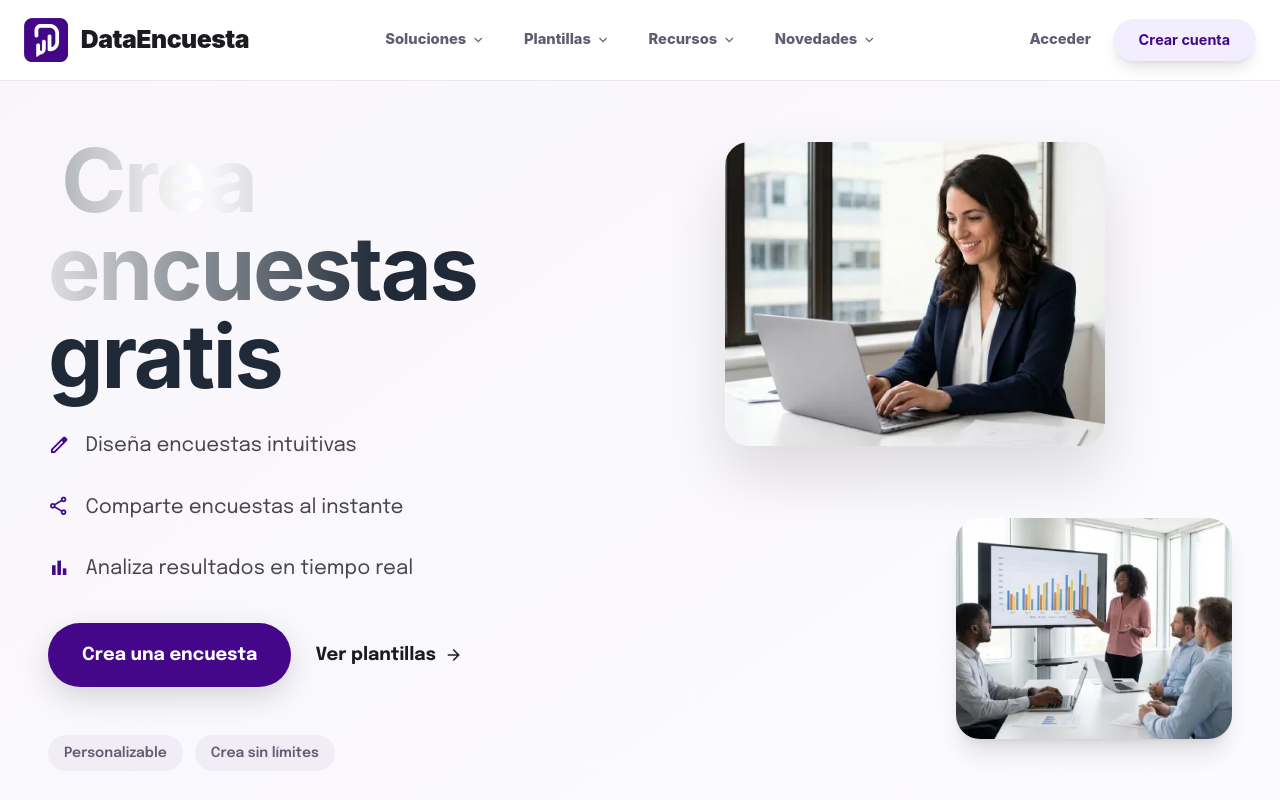
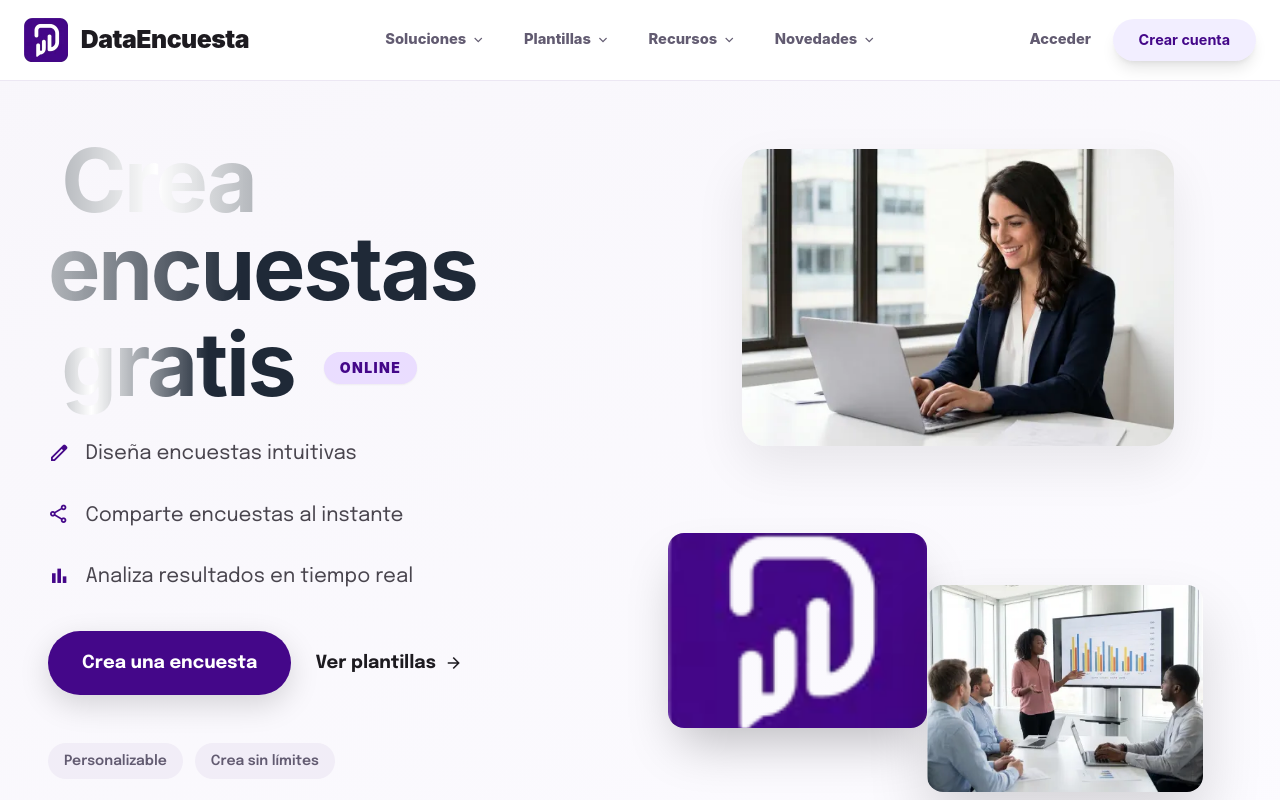
Before and after one commit to klhetvintellez23-cpu/DATAFYRA, an Angular app: page / in a window 1280 px wide. Shown: the top 800 px of the page. Built offline with nearby package versions, Linux system fonts and the light colour scheme.

Commit message:
UI Improvements: Landing layout updates, survey flow UX fixes, and editor sidebar styling

```diff
--- a/src/app/components/survey-simulator/survey-simulator.ts
+++ b/src/app/components/survey-simulator/survey-simulator.ts
@@ -85,10 +85,6 @@ type TransformMode = 'move' | 'resize' | 'stretch';
           (start)="startSurvey()">
         </app-survey-welcome-screen>
       } @else if (shouldShowQuestions()) {
-        <div class="simulator-progress" aria-hidden="true">
-          <div class="simulator-progress-fill" [style.width]="progress() + '%'"></div>
-        </div>
-
         <section class="simulator-question-page" [class.multi-question-page]="currentPageQuestions().length > 1">
           @if (designMode && currentPageQuestions().length === 0) {
             <div class="empty-question-page">
@@ -754,6 +750,8 @@ export class SurveySimulatorComponent implements OnChanges {
     if (!this.isFirst()) {
       this.currentPageIndex.update((index) => index - 1);
       this.validationError.set('');
+    } else {
+      this.started.set(false);
     }
   }
 
--- a/src/app/pages/editor/editor.html
+++ b/src/app/pages/editor/editor.html
@@ -49,14 +49,13 @@
   @if (currentTab === 'design') {
   <div class="editor-body" [style.--sidebar-right-width.px]="effectiveRightSidebarWidth()">
     <aside class="editor-sidebar-left builder-pages-sidebar">
-      <div class="builder-sidebar-heading"
-        style="display: flex; align-items: center; justify-content: space-between; flex-wrap: wrap;">
-        <div style="display: flex; align-items: center; gap: 8px;">
-          <h2>Páginas de encuesta</h2>
+      <div class="builder-sidebar-heading" style="display: flex; flex-direction: column; align-items: flex-start; gap: 4px; padding-bottom: 12px;">
+        <div style="display: flex; align-items: center; justify-content: space-between; width: 100%;">
+          <h2>Páginas</h2>
           <span>{{ getSurveyPageCount() }}</span>
         </div>
         <button type="button" (click)="showTemplateModal = true"
-          style="display: flex; align-items: center; gap: 4px; background: transparent; border: none; color: #64748b; font-size: 11px; font-weight: 600; cursor: pointer; padding: 4px; margin-top: 4px; text-transform: uppercase; letter-spacing: 0.05em; transition: color 0.2s;"
+          style="display: flex; align-items: center; gap: 4px; background: transparent; border: none; color: #64748b; font-size: 10px; font-weight: 700; cursor: pointer; padding: 0; text-transform: uppercase; letter-spacing: 0.05em; transition: color 0.2s;"
           onmouseover="this.style.color='#440789'" onmouseout="this.style.color='#64748b'">
           <span class="material-symbols-outlined" style="font-size: 14px;">download</span>
           Importar plantilla
--- a/src/app/pages/landing/landing.html
+++ b/src/app/pages/landing/landing.html
@@ -5,8 +5,14 @@
     <div
       class="max-w-[90rem] mx-auto px-6 sm:px-8 lg:px-12 grid grid-cols-1 lg:grid-cols-2 gap-12 lg:gap-8 items-center">
       <div class="z-10 hero-copy pt-10 lg:pt-0">
-        <h1 class="text-5xl sm:text-6xl lg:text-[5.5rem] font-bold text-[#1d1b20] leading-[1.05] mb-8 tracking-tight">
-          <app-lustre-text text="Crea encuestas<br />gratis" [speed]="6"></app-lustre-text>
+        <h1
+          class="text-5xl sm:text-6xl lg:text-[5.5rem] font-bold text-[#1d1b20] leading-[1.05] mb-8 tracking-tight flex flex-col items-start">
+          <app-lustre-text text="Crea encuestas" [speed]="6"></app-lustre-text>
+          <span class="flex flex-wrap items-center gap-4 mt-2">
+            <app-lustre-text text="gratis" [speed]="6"></app-lustre-text>
+            <span
+              class="inline-flex items-center justify-center px-3 py-1 lg:px-4 lg:py-1.5 rounded-full bg-[#eaddff] text-[#440789] text-[10px] lg:text-sm font-black tracking-widest uppercase shadow-sm transform translate-y-1">ONLINE</span>
+          </span>
         </h1>
 
         <div class="ag-checklist mb-10 text-[#49454e] text-lg sm:text-xl space-y-5">
@@ -42,18 +48,25 @@
         </div>
       </div>
 
-      <div class="hero-gallery relative w-full h-full min-h-[500px] lg:min-h-[600px] flex items-center justify-center">
+      <div
+        class="hero-gallery relative w-full h-full min-h-[500px] lg:min-h-[600px] flex items-center justify-center mt-8 lg:mt-0">
         <!-- Top Image -->
         <figure
-          class="absolute left-[8%] lg:left-[12%] top-[0%] lg:top-[1%] w-[70%] lg:w-[66%] z-10 rounded-3xl overflow-hidden shadow-[0_30px_60px_rgba(0,0,0,0.12)]">
-          <img src="assets/landing/arriba.webp" alt="Persona trabajando feliz"
-            class="w-full h-auto object-cover aspect-[5/4]" fetchpriority="high" loading="eager" />
+          class="absolute left-[10%] lg:left-[15%] top-[0%] lg:top-[2%] w-[80%] lg:w-[75%] z-10 rounded-3xl overflow-hidden shadow-[0_20px_50px_rgba(0,0,0,0.08)]">
+          <img src="assets/landing/arriba.webp" alt="Persona trabajando"
+            class="w-full h-auto object-cover aspect-[16/11]" fetchpriority="high" loading="eager" />
         </figure>
-        <!-- Bottom Image -->
+        <!-- Bottom Left Image -->
         <figure
-          class="absolute right-[5%] lg:right-[0%] bottom-[0%] lg:bottom-[5%] w-[55%] lg:w-[48%] z-20 rounded-3xl overflow-hidden shadow-xl">
-          <img src="assets/landing/abajo.webp" alt="Equipo analizando datos"
-            class="w-full h-auto object-cover aspect-[5/4]" fetchpriority="high" loading="eager" />
+          class="absolute left-[5%] lg:left-[2%] bottom-[12%] lg:bottom-[8%] w-[50%] lg:w-[45%] z-20 rounded-2xl overflow-hidden shadow-2xl">
+          <img src="assets/dataencuesta-logo.webp" alt="Equipo analizando datos 1"
+            class="w-full h-auto object-cover aspect-[4/3]" fetchpriority="high" loading="lazy" />
+        </figure>
+        <!-- Bottom Right Image -->
+        <figure
+          class="absolute right-[0%] lg:right-[5%] bottom-[0%] lg:bottom-[-2%] w-[55%] lg:w-[48%] z-30 rounded-2xl overflow-hidden shadow-[0_30px_60px_rgba(0,0,0,0.15)]">
+          <img src="assets/landing/abajo.webp" alt="Equipo analizando datos 2"
+            class="w-full h-auto object-cover aspect-[4/3] scale-x-[-1]" fetchpriority="high" loading="lazy" />
         </figure>
       </div>
     </div>
@@ -114,15 +127,20 @@
       <!-- Mission Row -->
       <div class="grid grid-cols-1 lg:grid-cols-2 gap-12 lg:gap-20 items-center mb-24">
         <div class="order-2 lg:order-1 relative rounded-3xl overflow-hidden shadow-[0_20px_40px_rgba(0,0,0,0.08)]">
-          <img src="https://images.unsplash.com/photo-1522071820081-009f0129c71c?auto=format&fit=crop&q=60&w=600" alt="Equipo colaborando" class="w-full object-cover aspect-[4/3] transition-transform duration-700 hover:scale-105" loading="lazy" />
+          <img src="https://images.unsplash.com/photo-1522071820081-009f0129c71c?auto=format&fit=crop&q=60&w=600"
+            alt="Equipo colaborando"
+            class="w-full object-cover aspect-[4/3] transition-transform duration-700 hover:scale-105" loading="lazy" />
         </div>
         <div class="order-1 lg:order-2">
           <h2 class="text-4xl font-bold text-[#1d1b20] mb-6">Nuestra Misión</h2>
           <p class="text-lg text-[#49454e] font-light leading-relaxed mb-4">
-            <strong>dataencuesta</strong> es una plataforma para crear encuestas, recopilar respuestas y analizar resultados en tiempo real.
+            <strong>dataencuesta</strong> es una plataforma para crear encuestas, recopilar respuestas y analizar
+            resultados en tiempo real.
           </p>
           <p class="text-lg text-[#49454e] font-light leading-relaxed">
-            Nuestra misión es ayudar a pequeños emprendimientos, negocios locales y creadores a diseñar formularios, distribuirlos y centralizar métricas sin costos absurdos ni la complejidad de las herramientas tradicionales.
+            Nuestra misión es ayudar a pequeños emprendimientos, negocios locales y creadores a diseñar formularios,
+            distribuirlos y centralizar métricas sin costos absurdos ni la complejidad de las herramientas
+            tradicionales.
           </p>
         </div>
       </div>
@@ -132,14 +150,19 @@
         <div>
           <h2 class="text-4xl font-bold text-[#1d1b20] mb-6">Nuestra Historia</h2>
           <p class="text-lg text-[#49454e] font-light leading-relaxed mb-4">
-            No somos una corporación sin rostro. Sabemos que detrás de cada encuesta hay una persona intentando entender mejor a su audiencia.
+            No somos una corporación sin rostro. Sabemos que detrás de cada encuesta hay una persona intentando entender
+            mejor a su audiencia.
           </p>
           <p class="text-lg text-[#49454e] font-light leading-relaxed">
-            Por eso hemos construido un espacio seguro donde tú tienes el control total. Los datos de tu cuenta se usan exclusivamente para la autenticación y el registro seguro. No vendemos ni compartimos información de los usuarios.
+            Por eso hemos construido un espacio seguro donde tú tienes el control total. Los datos de tu cuenta se usan
+            exclusivamente para la autenticación y el registro seguro. No vendemos ni compartimos información de los
+            usuarios.
           </p>
         </div>
         <div class="relative rounded-3xl overflow-hidden shadow-[0_20px_40px_rgba(0,0,0,0.08)]">
-          <img src="https://images.unsplash.com/photo-1552664730-d307ca884978?auto=format&fit=crop&q=60&w=600" alt="Reunión de equipo analizando métricas" class="w-full object-cover aspect-[4/3] transition-transform duration-700 hover:scale-105" loading="lazy" />
+          <img src="https://images.unsplash.com/photo-1552664730-d307ca884978?auto=format&fit=crop&q=60&w=600"
+            alt="Reunión de equipo analizando métricas"
+            class="w-full object-cover aspect-[4/3] transition-transform duration-700 hover:scale-105" loading="lazy" />
         </div>
       </div>
 
--- a/src/app/pages/survey-response/components/survey-navigation-buttons.ts
+++ b/src/app/pages/survey-response/components/survey-navigation-buttons.ts
@@ -7,7 +7,7 @@ import { Component, EventEmitter, Input, Output } from '@angular/core';
   imports: [CommonModule],
   template: `
     <nav class="survey-nav" aria-label="Navegacion de encuesta">
-      <button class="nav-button secondary" type="button" (click)="previous.emit()" [disabled]="isFirst">
+      <button class="nav-button secondary" type="button" (click)="previous.emit()">
         Anterior
       </button>
       <button class="nav-button primary" type="button" (click)="next.emit()" [disabled]="busy">
@@ -41,7 +41,7 @@ import { Component, EventEmitter, Input, Output } from '@angular/core';
       margin-left: auto;
       min-width: 170px;
       color: var(--response-button-text, #ffffff);
-      background: linear-gradient(135deg, var(--response-button, #440789), var(--response-secondary, #06b6d4));
+      background: var(--response-button, #440789);
       box-shadow: 0 14px 34px color-mix(in srgb, var(--response-primary, #440789) 28%, transparent);
     }
 
--- a/src/app/pages/survey-response/components/survey-welcome-screen.ts
+++ b/src/app/pages/survey-response/components/survey-welcome-screen.ts
@@ -370,7 +370,7 @@ type TransformMode = 'move' | 'resize' | 'stretch';
       border-radius: var(--response-button-radius, 18px);
       padding: 18px 32px;
       color: var(--response-button-text, #ffffff);
-      background: linear-gradient(135deg, var(--response-button, #440789), var(--response-secondary, #06b6d4));
+      background: var(--response-button, #440789);
       box-shadow: 0 18px 42px color-mix(in srgb, var(--response-primary, #440789) 30%, transparent);
       font: inherit;
       font-weight: 850;
--- a/src/app/pages/survey-response/survey-response.html
+++ b/src/app/pages/survey-response/survey-response.html
@@ -32,13 +32,6 @@
         (start)="startSurvey()">
       </app-survey-welcome-screen>
     } @else if (currentPageQuestions().length) {
-      @if (progressMode() !== 'hidden') {
-        <div class="response-progress" role="progressbar" [attr.aria-valuenow]="progress()" aria-valuemin="0" aria-valuemax="100">
-          <div class="response-progress-fill" [style.width]="progress() + '%'"></div>
-          <span class="response-progress-label">{{ progressLabel() }}</span>
-        </div>
-      }
-
       <section class="response-question-page" [class.multi-question-page]="currentPageQuestions().length > 1">
         @for (question of currentPageQuestions(); track question.id) {
           <app-survey-question-card
--- a/src/app/pages/survey-response/survey-response.ts
+++ b/src/app/pages/survey-response/survey-response.ts
@@ -187,6 +187,9 @@ export class SurveyResponsePage implements OnInit {
       this.currentPageIndex.update(index => index - 1);
       this.validationError.set('');
       this.submitError.set('');
+      this.persistPartialResponse();
+    } else {
+      this.started.set(false);
       this.persistPartialResponse();
     }
   }
```
